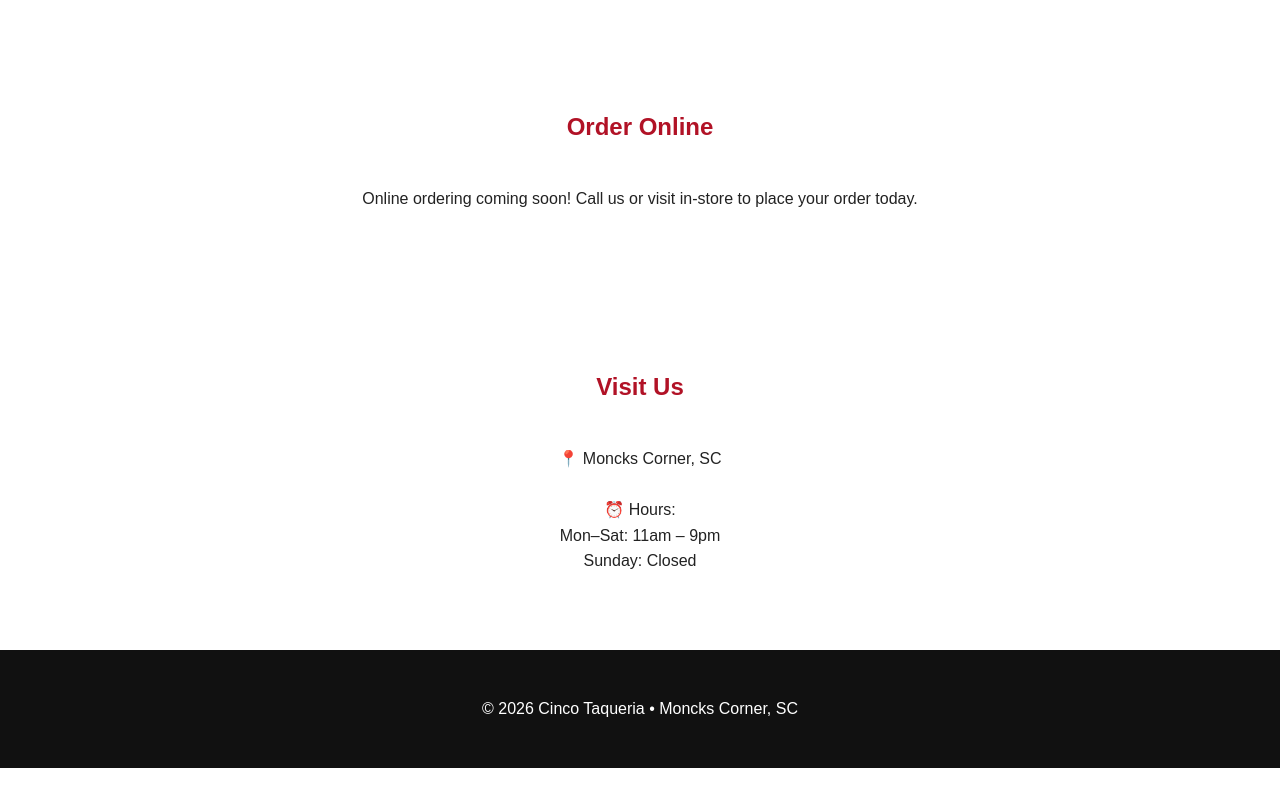
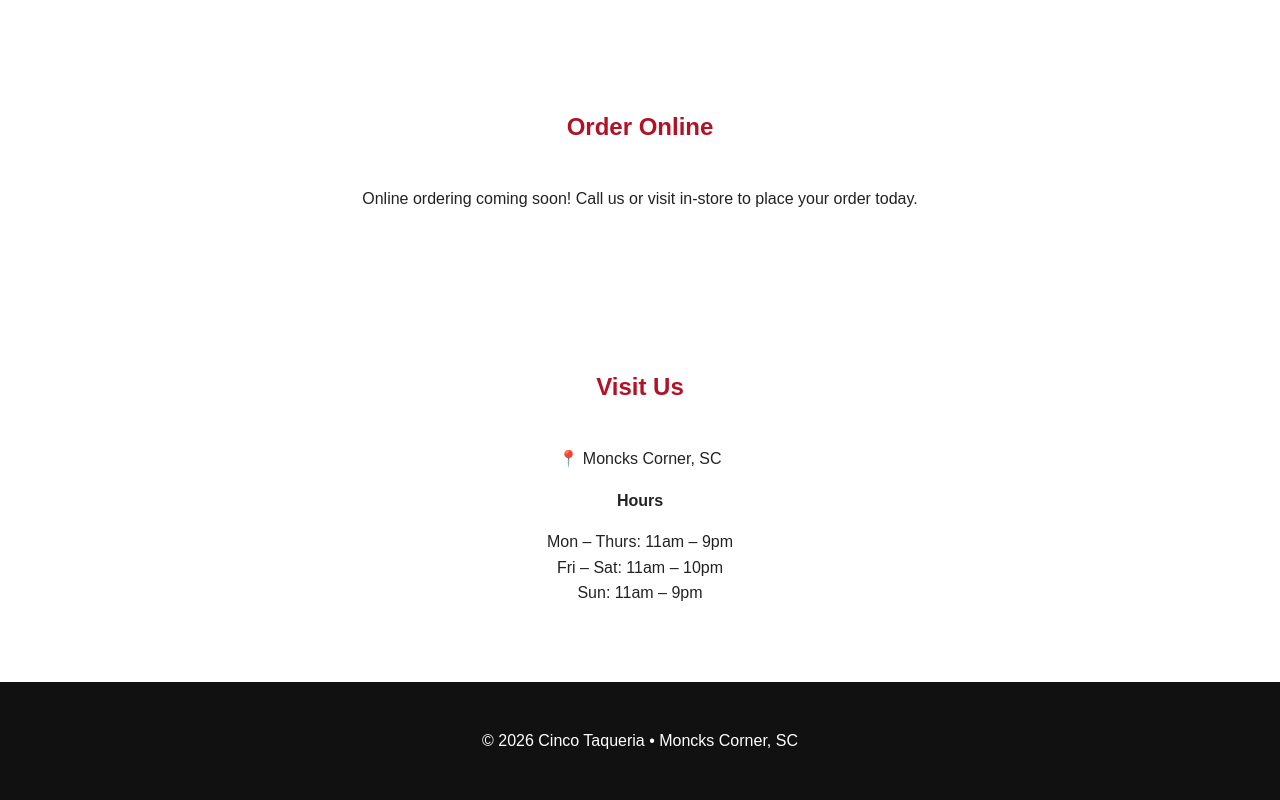
Before and after one commit to CincoTaqueria/cincotaqueria.github.io, a plain HTML site: page index.html in a window 1280 px wide. Shown: the part 988-1788 px from the top of the page. Before the commit the page ends 1756 px from the top, so only its background shows below. Drawn offline with Linux system fonts and the light colour scheme.

Commit message:
Update index.html

```diff
--- a/index.html
+++ b/index.html
@@ -114,13 +114,15 @@
 
 <section>
   <h2>Visit Us</h2>
-  <p style="text-align:center;">
-    📍 Moncks Corner, SC
-    <br><br>
-    ⏰ Hours:
-    <br>Mon–Sat: 11am – 9pm
-    <br>Sunday: Closed
-  </p>
+  <div style="max-width:400px;margin:auto;text-align:center;">
+    <p>📍 Moncks Corner, SC</p>
+    <p><strong>Hours</strong></p>
+    <p>
+      Mon – Thurs: 11am – 9pm<br>
+      Fri – Sat: 11am – 10pm<br>
+      Sun: 11am – 9pm
+    </p>
+  </div>
 </section>
 
 <footer>
```
